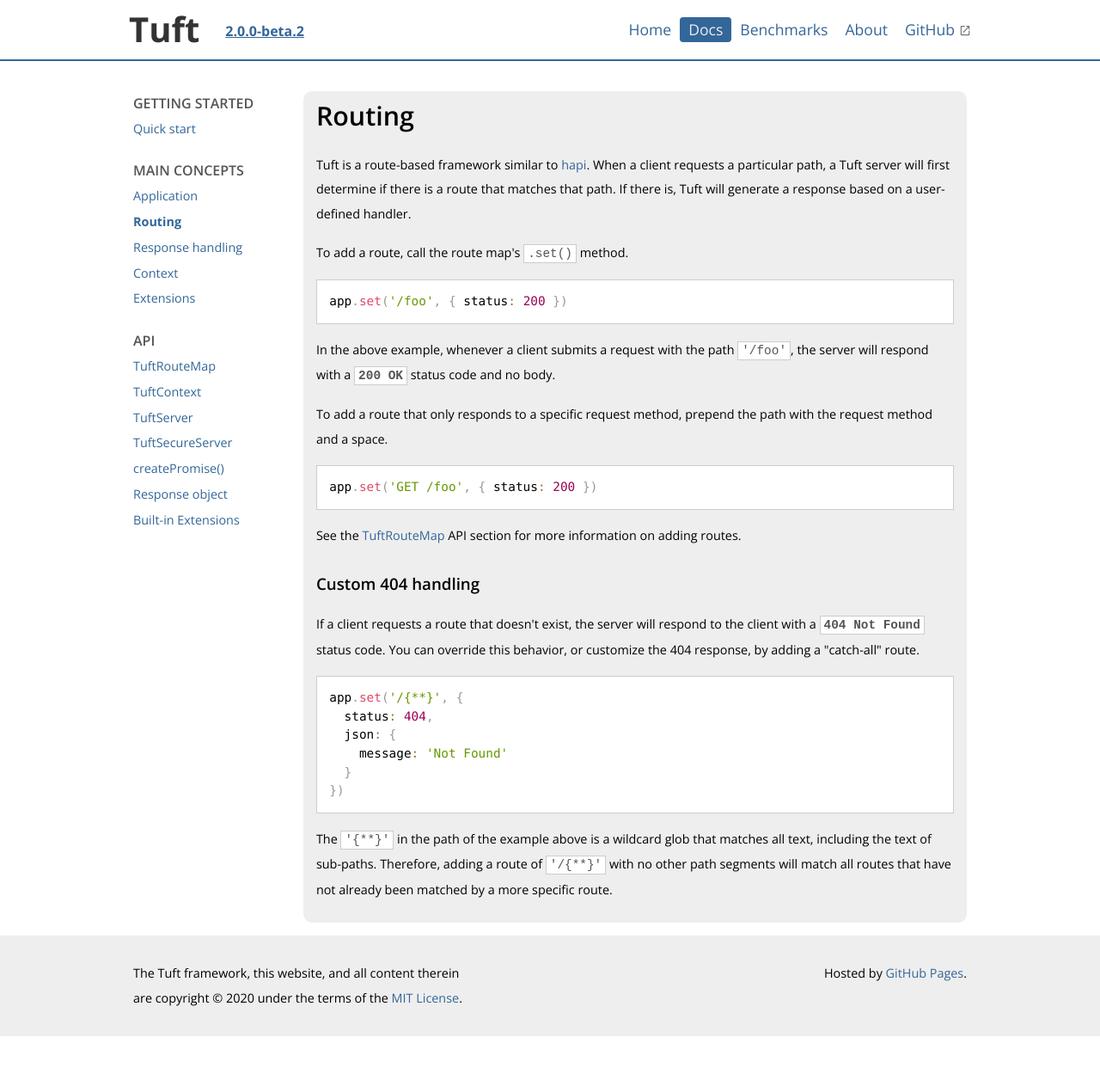
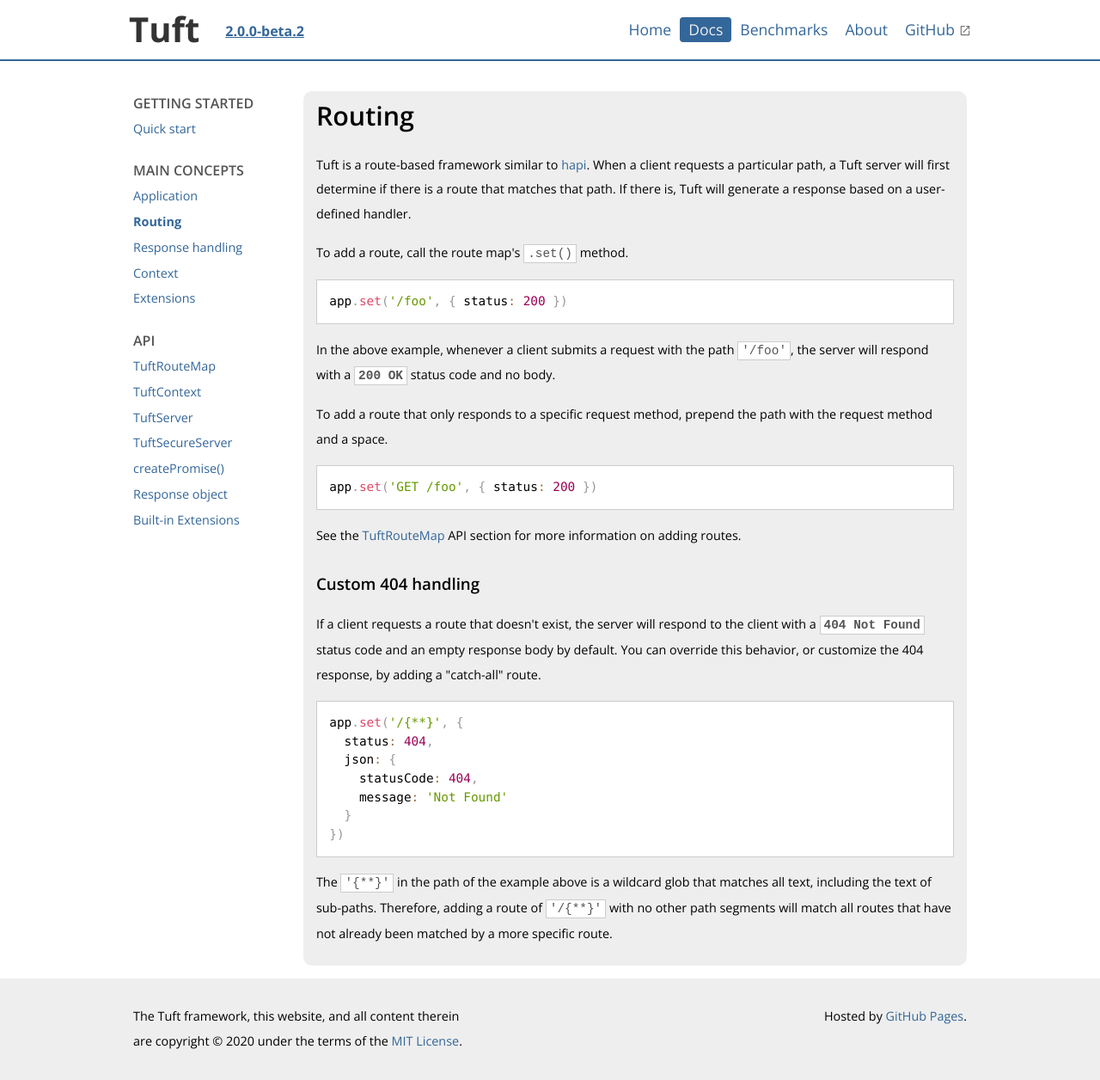
Before and after one commit to tuftjs/tuft.dev, a Jekyll site: the page built from docs/main-concepts/routing.html, in a window 1280 px wide. Shown: the whole page at 86% size. Built offline with Jekyll 4.4.1, drawn with Linux system fonts in a browser that asks for light colours; before the commit the page ends 1205 px from its top, so only the background shows below that.

Commit message:
Update 404 example

```diff
--- a/docs/main-concepts/routing.html
+++ b/docs/main-concepts/routing.html
@@ -30,12 +30,13 @@
     <h3 class="docs-sub-heading">Custom 404 handling</h3>
 
     <p>If a client requests a route that doesn't exist, the server will respond to the client with a <code
-        class="code-inline http-status">404 Not Found</code> status code. You can override this behavior, or customize the 404
+        class="code-inline http-status">404 Not Found</code> status code and an empty response body by default. You can override this behavior, or customize the 404
       response, by adding a "catch-all" route.</p>
 
     <pre><code class="language-js">app.set('/{**}', {
   status: 404,
   json: {
+    statusCode: 404,
     message: 'Not Found'
   }
 })</code></pre>
```
